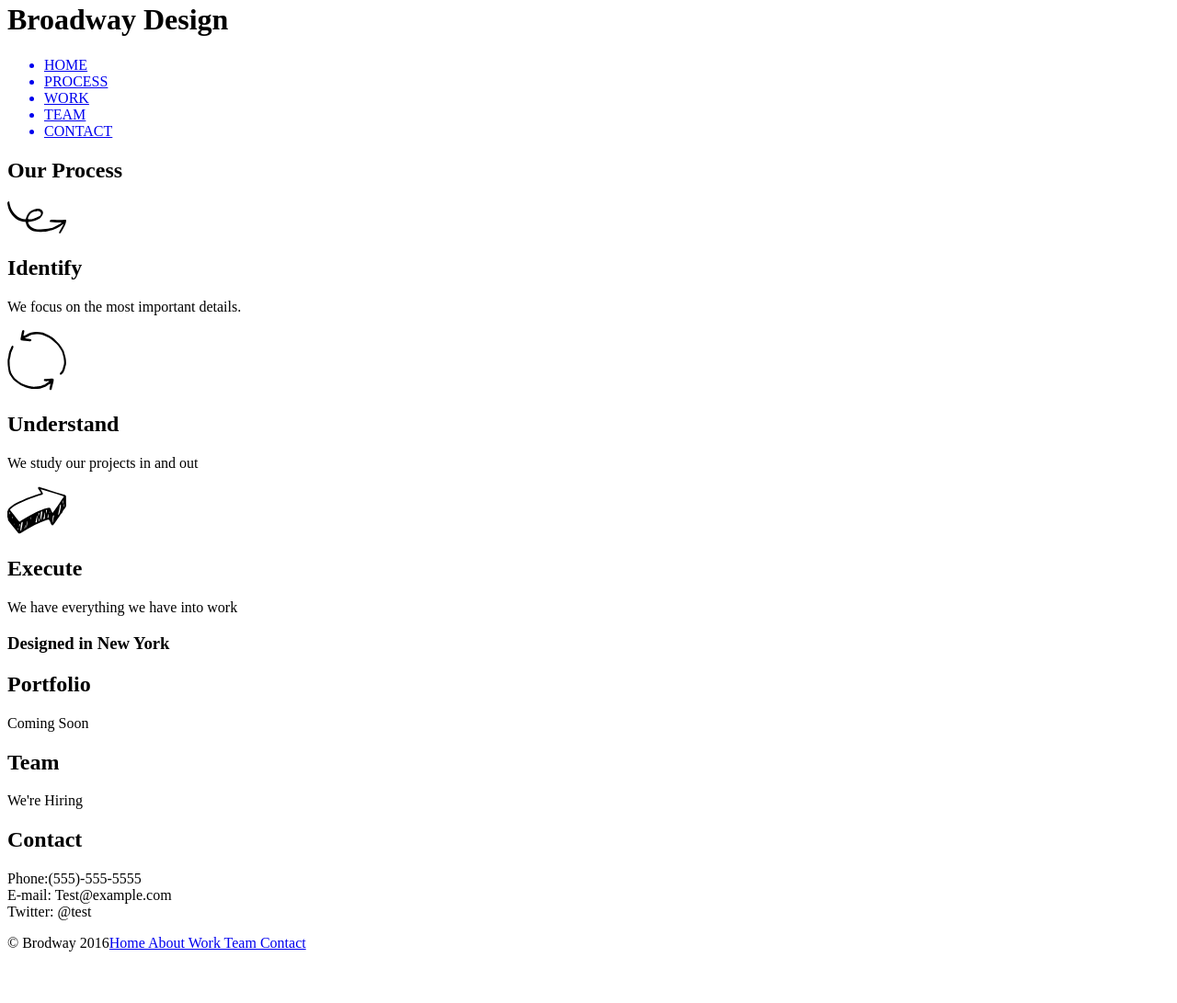
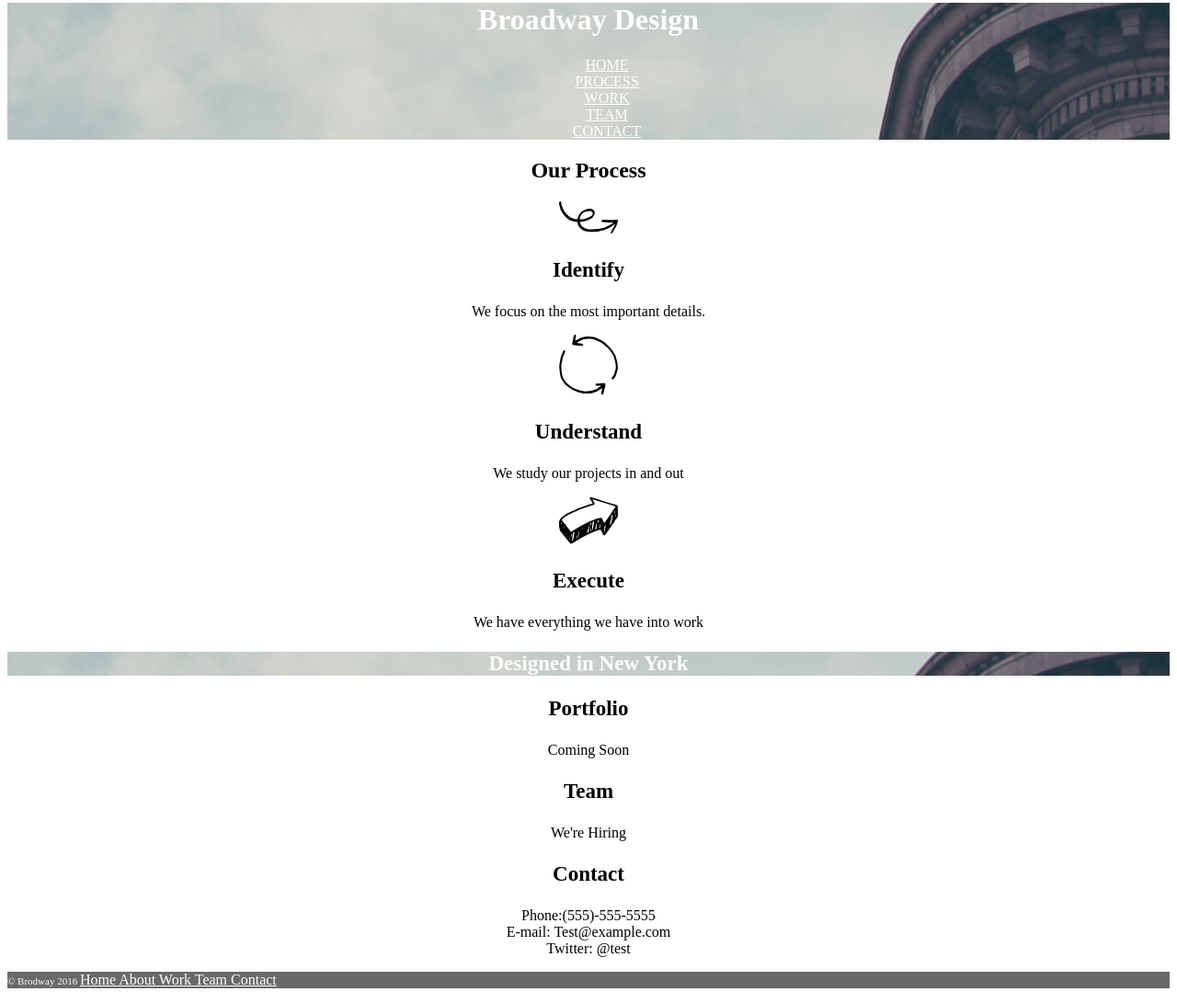
Before and after one commit to Pradyumna31/broadway, a plain HTML site: page index.html in a window 1280 px wide. Shown: the part 18-1109 px from the top of the page at 92% size. Before the commit the page ends 1069 px from the top, so only its background shows below. Drawn offline with Linux system fonts and the light colour scheme.

Commit message:
Update broadwaydesign.

```diff
--- a/index.html
+++ b/index.html
@@ -2,12 +2,13 @@
 <html>
   <head>
     <meta charset="utf-8">
+    <link rel="stylesheet" type="text/css" href="./resources/css/style.css">
     <title>Broadway Design</title>
   </head>
   <body>
+ <div id="List">
     <h1>Broadway Design</h1>
-    <div class="List">
-<a href="#list">
+<a href="#List">
     <ul>
       <li>HOME</li>
       <li>PROCESS</li>
@@ -20,30 +21,30 @@
   <div class="process">
     <h2>Our Process</h2>
     <img src=".\resources\images\identify.svg">
-    <h2>Identify</h2>
+    <h3>Identify</h2>
     <p>We focus on the most important details.</p>
     <img src=".\resources\images\understand.svg">
-    <h2>Understand</h2>
+    <h3>Understand</h2>
     <p>We study our projects in and out</p>
     <img src=".\resources\images\execute.svg">
-    <h2>Execute</h2>
+    <h3>Execute</h2>
     <p>We have everything we have into work</p>
   </div>
-  <div class="work">
-    <h3>Designed in New York</h3>
-    <h2>Portfolio</h2>
+  <div >
+    <h3 class="work">Designed in New York</h3>
+    <h3>Portfolio</h2>
     <p>Coming Soon</p>
   </div>
   <div class="team">
-    <h2>Team</h2>
+    <h3>Team</h2>
     <p>We're Hiring</p>
   </div>
   <div class="contact">
-    <h2>Contact</h2>
+    <h3>Contact</h2>
     <p>Phone:(555)-555-5555 <br> E-mail: Test@example.com <br> Twitter: @test</p>
   </div>
   <div class="footer">
-    <p>&copy Brodway 2016<a href="#list">Home About Work Team Contact</a> </p>
+    <p><span>&copy Brodway 2016 </span><a href="#List"> Home About Work Team Contact</a> </p>
 
   </div>
   </body>
--- a/resources/css/style.css
+++ b/resources/css/style.css
@@ -0,0 +1,29 @@
+body{
+  text-align: center;
+  font-family: helevetica;
+}
+#List,
+#List a,
+.work{
+  background-image: url("the-flatiron-building.png");
+  color: White;
+}
+#List ul{
+  list-style: none;
+}
+h1,
+h2,
+h3{
+  font-weight: bold;
+}
+h3{
+  font-size: 23px;
+}
+.footer, .footer a{
+  text-align: left;
+  background-color: dimgrey;
+  color: white;
+}
+span{
+  font-size: 11px;
+}
```
Also changed, not shown: resources/css/the-flatiron-building.png (renamed from resources/images/the-flatiron-building.png).
